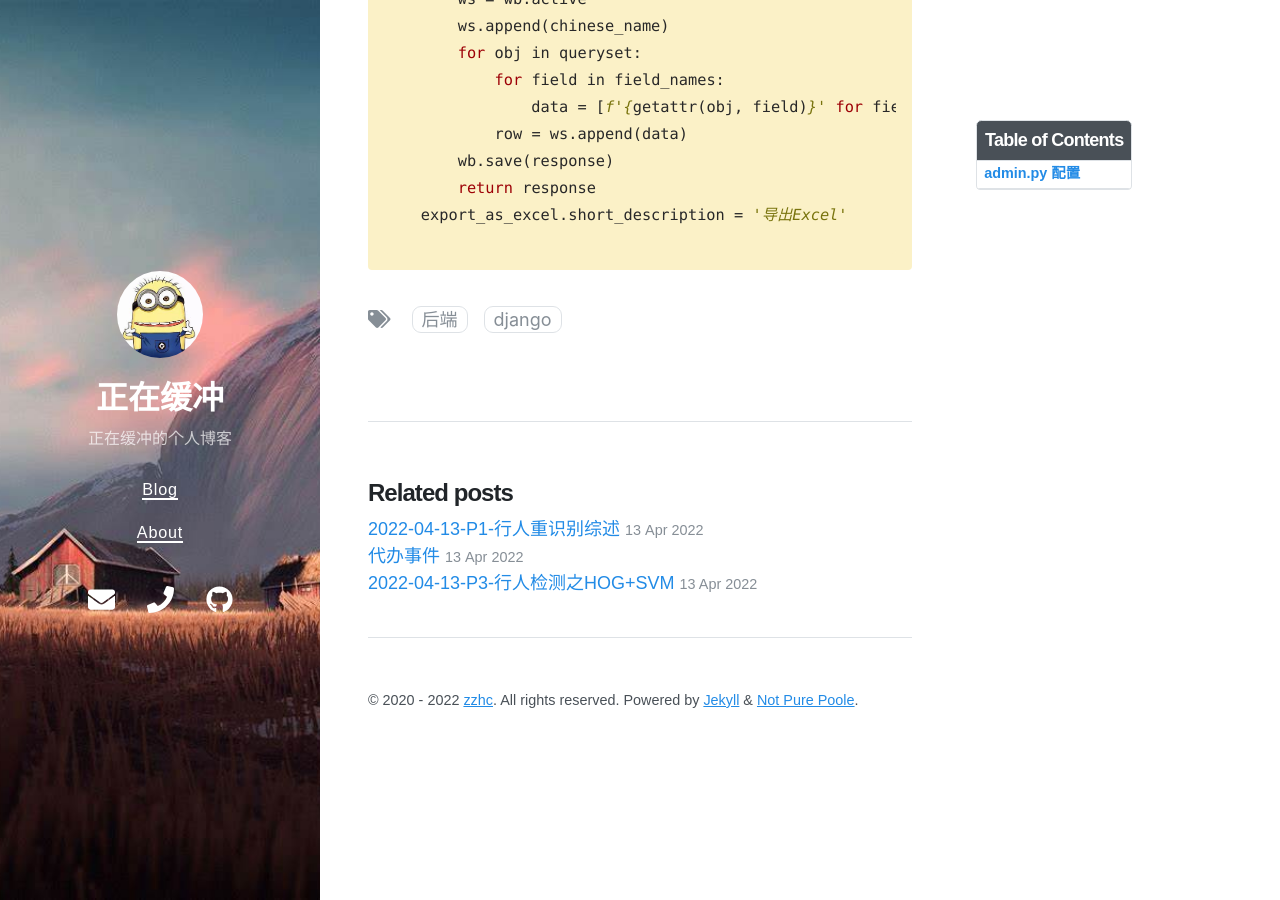
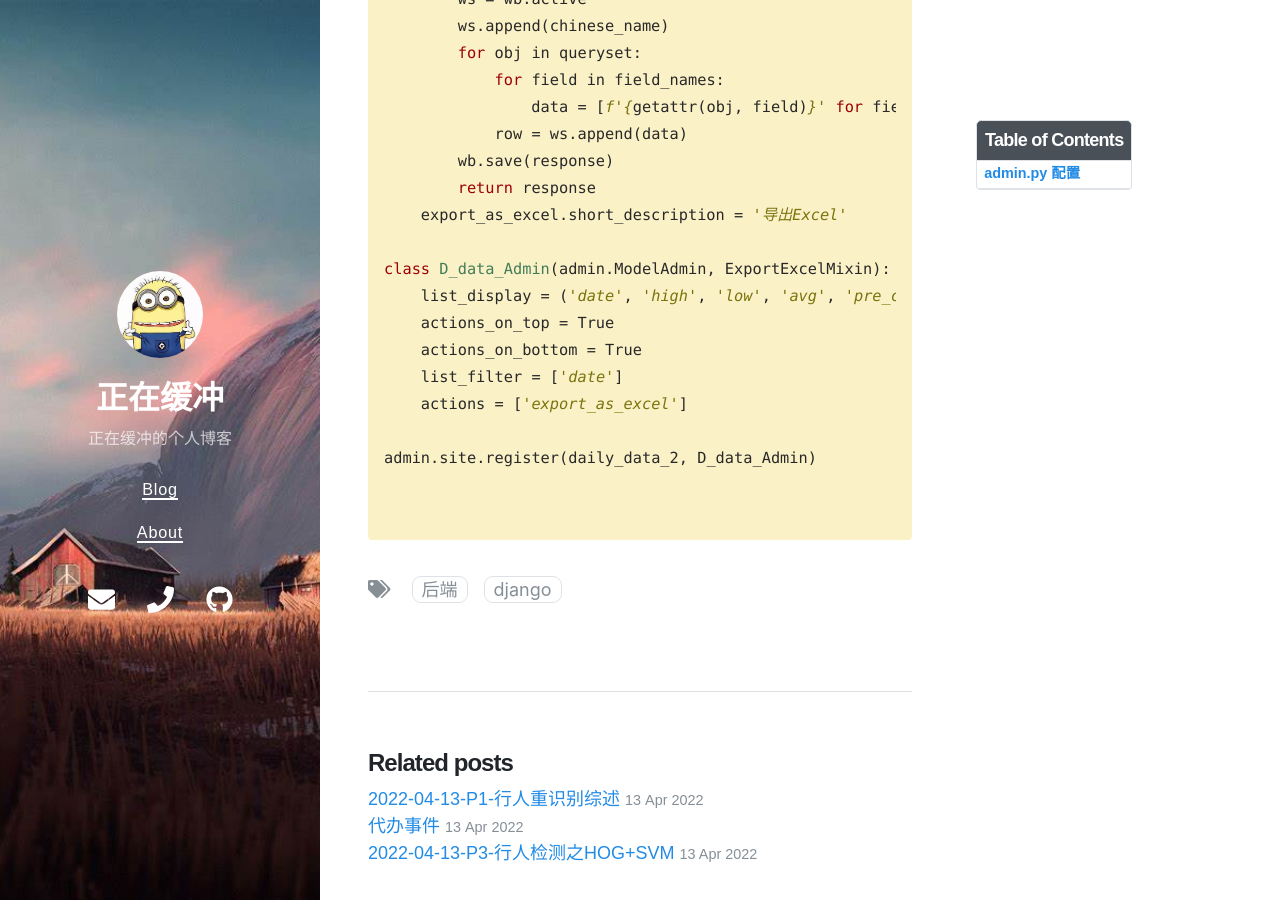
Before and after one commit to Zzhc3321/personal-blog.github.io, a Jekyll site: the page built from _posts/2022-04-14-Django-admin页面配置.md, in a window 1280 px wide and 900 px high, scrolled down 757 px. Built offline with Jekyll 4.4.1, drawn with Linux system fonts in a browser that asks for light colours; nearby versions of some CDN libraries.

Commit message:
修改文件: _posts/2022-04-14-Django-admin页面配置.md

````diff
--- a/_posts/2022-04-14-Django-admin页面配置.md
+++ b/_posts/2022-04-14-Django-admin页面配置.md
@@ -42,4 +42,14 @@ class ExportExcelMixin(object):
         return response
     export_as_excel.short_description = '导出Excel'
 
+class D_data_Admin(admin.ModelAdmin, ExportExcelMixin):
+    list_display = ('date', 'high', 'low', 'avg', 'pre_close', 'code')
+    actions_on_top = True
+    actions_on_bottom = True
+    list_filter = ['date']
+    actions = ['export_as_excel']
+
+admin.site.register(daily_data_2, D_data_Admin)
+
+
 ```
````
